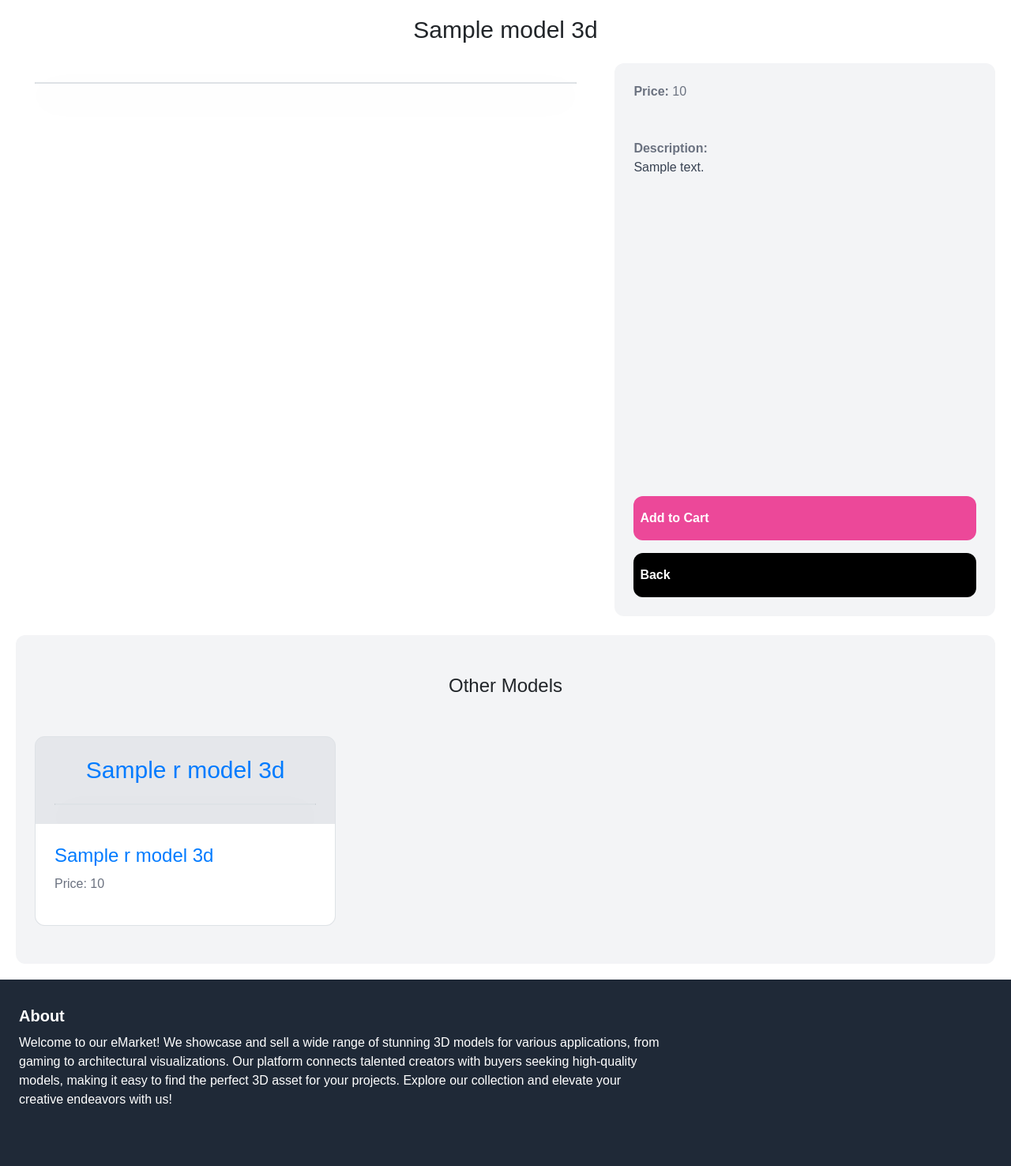
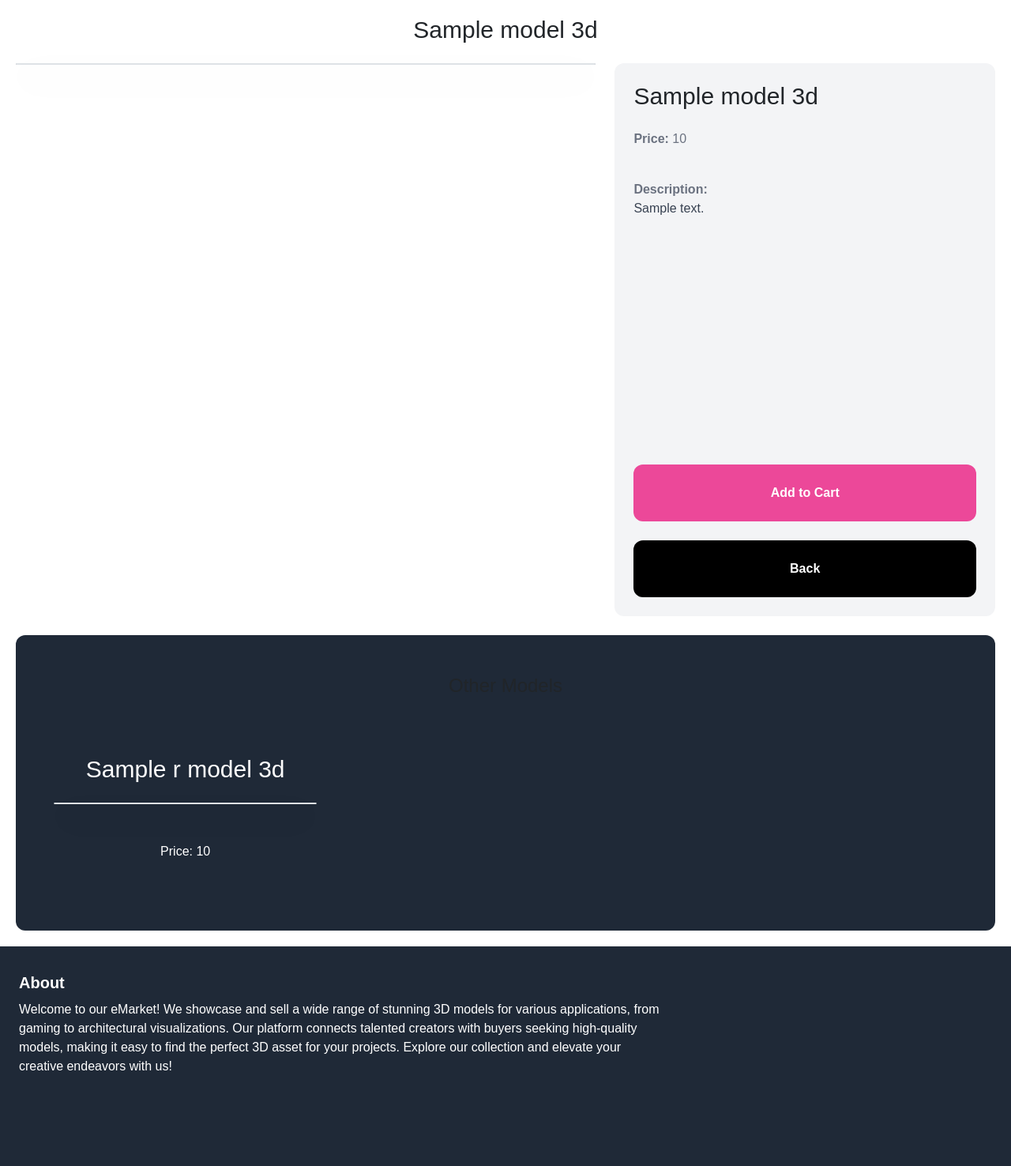
Before and after one commit to NJSP/space-tigers, a Django app: template space_tigersapp/templates/detail.html in a window 1280 px wide. Shown: the part 56-1532 px from the top of the page at 79% size. After the commit the page ends 1411 px from the top, so only its background shows below. Run offline with Django 3.2, Linux system fonts and the light colour scheme; the template is opened without the code that fills it: most values are stand-ins (such as "Sample title", 1, 10 or a date in 2020); some libraries are stand-ins or nearby versions.

Commit message:
impreve detail page

```diff
--- a/space_tigersapp/templates/detail.html
+++ b/space_tigersapp/templates/detail.html
@@ -4,10 +4,9 @@
 
 {% block content %}
 <h2 class="mb-4 text-3xl text-center">{{ model_3d.name }}</h2>
-<div class="grid grid-cols-5 gap-6">
-    <div class="col-span-3 p-6">
-
-        <div class="border border-gray-300 rounded-xl shadow-lg overflow-hidden bg-gray-800"> <!-- Dark background -->
+<div class="grid grid-cols-1 md:grid-cols-5 gap-6">
+    <div class="col-span-1 md:col-span-3">
+        <div class="border border-gray-300 rounded-xl shadow-lg overflow-hidden bg-gray-800">
             <model-viewer
                 src="{% static model_3d.model_directory %}/{{ model_3d.model_file_name }}"
                 alt="A 3D model of {{ model_3d.name }}"
@@ -19,9 +18,9 @@
             </model-viewer>
         </div>
     </div>
-    <div class="col-span-2 p-6 bg-gray-100 rounded-xl flex flex-col" style="height: 700px;"> <!-- Set height to match model viewer -->
-        <div class="flex-grow">
-            <p class="text-gray-500 mb-4"><strong>Price: </strong>{{ model_3d.price }}</p>
+    <div class="col-span-1 md:col-span-2 p-6 bg-gray-100 rounded-xl flex flex-col" style="height: 700px;">
+        <h1 class="mb-6 text-3xl">{{ model_3d.name }}</h1>
+        <p class="text-gray-500"><strong>Price: </strong>{{ model_3d.price }}</p>
         <br>
         {% if model_3d.description %}
             <p class="text-gray-700">
@@ -29,25 +28,25 @@
                 {{ model_3d.description }}
             </p>
         {% endif %}
-        </div>
-        <div class="flex flex-col space-y-4"> <!-- Spacing between buttons -->
-            <a href="#" class="inline-block px-2 py-3 font-semibold bg-pink-500 text-white rounded-xl hover:bg-pink-700">Add to Cart</a>
-            <a href="/" class="inline-block px-2 py-3 font-semibold bg-black text-white rounded-xl hover:bg-gray-700">Back</a>
+
+        <div class="flex-grow"></div>
+        <div class="flex flex-col space-y-6">
+            <a href="#" class="inline-block px-1 py-4 font-semibold bg-pink-500 text-white text-center rounded-xl hover:bg-pink-700">Add to Cart</a>
+            <a href="/" class="inline-block px-1 py-4 font-semibold bg-black text-white text-center rounded-xl hover:bg-gray-700">Back</a>
         </div>
     </div>
 </div>
 
-<div class="mt-6 px-6 py-12 bg-gray-100 rounded-xl">
+<div class="mt-6 px-6 py-12 bg-gray-800 rounded-xl">
     <h2 class="mb-12 text-2xl text-center">Other Models</h2>
-    <div class="grid grid-cols-3 gap-6">
+    <div class="grid grid-cols-1 sm:grid-cols-2 lg:grid-cols-3 gap-6">
         {% for r_model_3d in related_model_3d %}
-        <div class="border border-4 border-teal-600 rounded-xl bg-gray-200"> <!-- Light background for related models -->
-            <div>
+        <div class="rounded-xl">
             <div class="p-6">
                 <a href="{% url 'detail' r_model_3d.id %}">
-                    <h2 class="mb-4 text-3xl text-center">{{ r_model_3d.name }}</h2>
+                    <h2 class="mb-4 text-3xl text-white text-center">{{ r_model_3d.name }}</h2>
                 </a>
-                    <div class="border border-gray-300 rounded-xl shadow-lg overflow-hidden bg-gray-800"> <!-- Dark background for related models -->
+                <div class="border border-gray-300 rounded-xl shadow-lg overflow-hidden bg-gray-800">
                     <model-viewer
                         src="{% static r_model_3d.model_directory %}/{{ r_model_3d.model_file_name }}"
                         alt="A 3D model of {{ r_model_3d.name }}"
@@ -59,11 +58,9 @@
                     </model-viewer>
                 </div>
             </div>
-            </div>
             <a href="{% url 'detail' r_model_3d.id %}">
-                <div class="p-6 bg-white rounded-b-xl">
-                    <h2 class="text-2xl">{{ r_model_3d.name }}</h2>
-                    <p class="text-gray-500">Price: {{ r_model_3d.price }}</p>
+                <div class="p-6 rounded-xl">
+                    <p class="text-white text-center">Price: {{ r_model_3d.price }}</p>
                 </div>
             </a>
         </div>
```
Also changed, not shown: space_tigersapp/templates/base.html (+36 -6 lines), space_tigersapp/templates/index.html (+10 -7 lines), space_tigersapp/static/images/icons/icons8-previous-100.png (added). Lines whose indentation alone changed are shown as unchanged.
